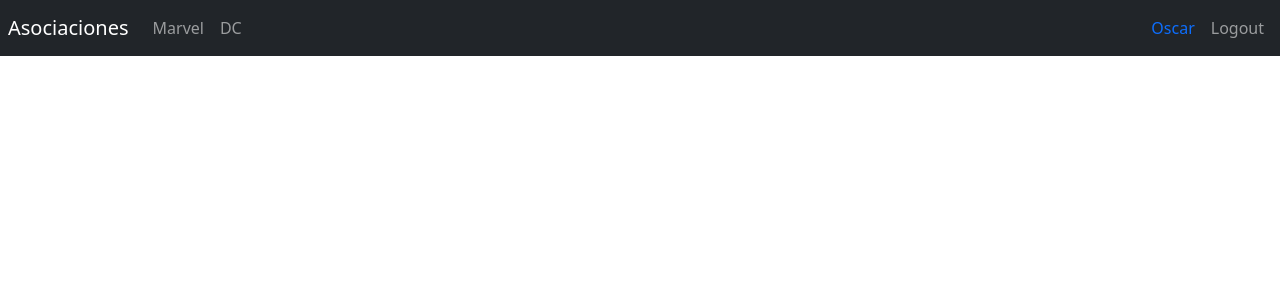
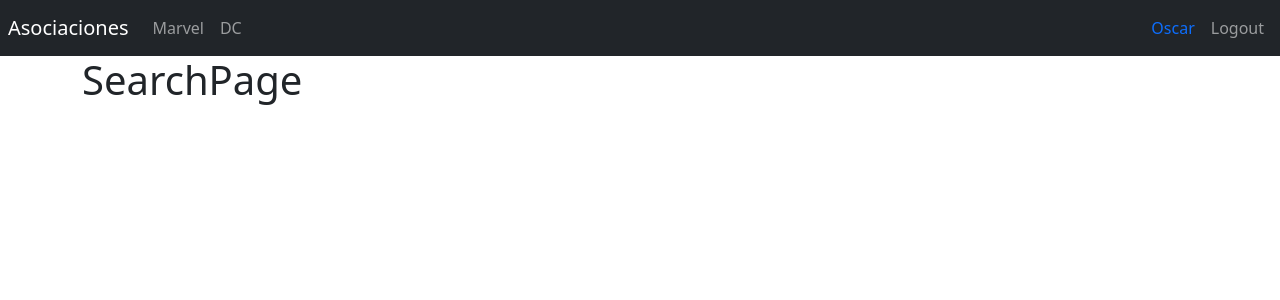
Before and after one commit to OscarAristizabalDev/reactjs-heroes-app, a React (Vite) app: page /search in a window 1280 px wide. Shown: the top 300 px of the page. Built offline with nearby package versions, Linux system fonts and the light colour scheme.

Commit message:
Se agregan las pages Search y Hero

```diff
--- /dev/null
+++ b/src/heroes/pages/HeroPage.tsx
@@ -0,0 +1,6 @@
+
+export const HeroPage = () => {
+    return (
+        <h1>HeroPage</h1>
+    )
+}
--- /dev/null
+++ b/src/heroes/pages/SearchPage.tsx
@@ -0,0 +1,6 @@
+
+export const SearchPage = () => {
+    return (
+        <h1>SearchPage</h1>
+    )
+}
--- a/src/heroes/pages/index.ts
+++ b/src/heroes/pages/index.ts
@@ -1,2 +1,4 @@
 export * from './DcPage'
 export * from './MarvelPage'
+export * from './HeroPage'
+export * from './SearchPage'
--- a/src/heroes/routes/HeroesRoutes.tsx
+++ b/src/heroes/routes/HeroesRoutes.tsx
@@ -1,7 +1,7 @@
 import { Navigate, Route, Routes } from 'react-router-dom'
 
 import { Navbar } from '../../ui'
-import { DcPage, MarvelPage } from '../pages'
+import { DcPage, HeroPage, MarvelPage, SearchPage } from '../pages'
 
 export const HeroesRoutes = () => {
     return (
@@ -13,6 +13,9 @@ export const HeroesRoutes = () => {
                     <Route path="marvel" element={<MarvelPage />} />
                     <Route path="dc" element={<DcPage />} />
 
+                    <Route path="search" element={<SearchPage />} />
+                    <Route path="hero" element={<HeroPage />} />
+
                     {/* Navigate to permite redireccionar */}
                     <Route path="/" element={<Navigate to="/marvel" />} />
                 </Routes>
```
